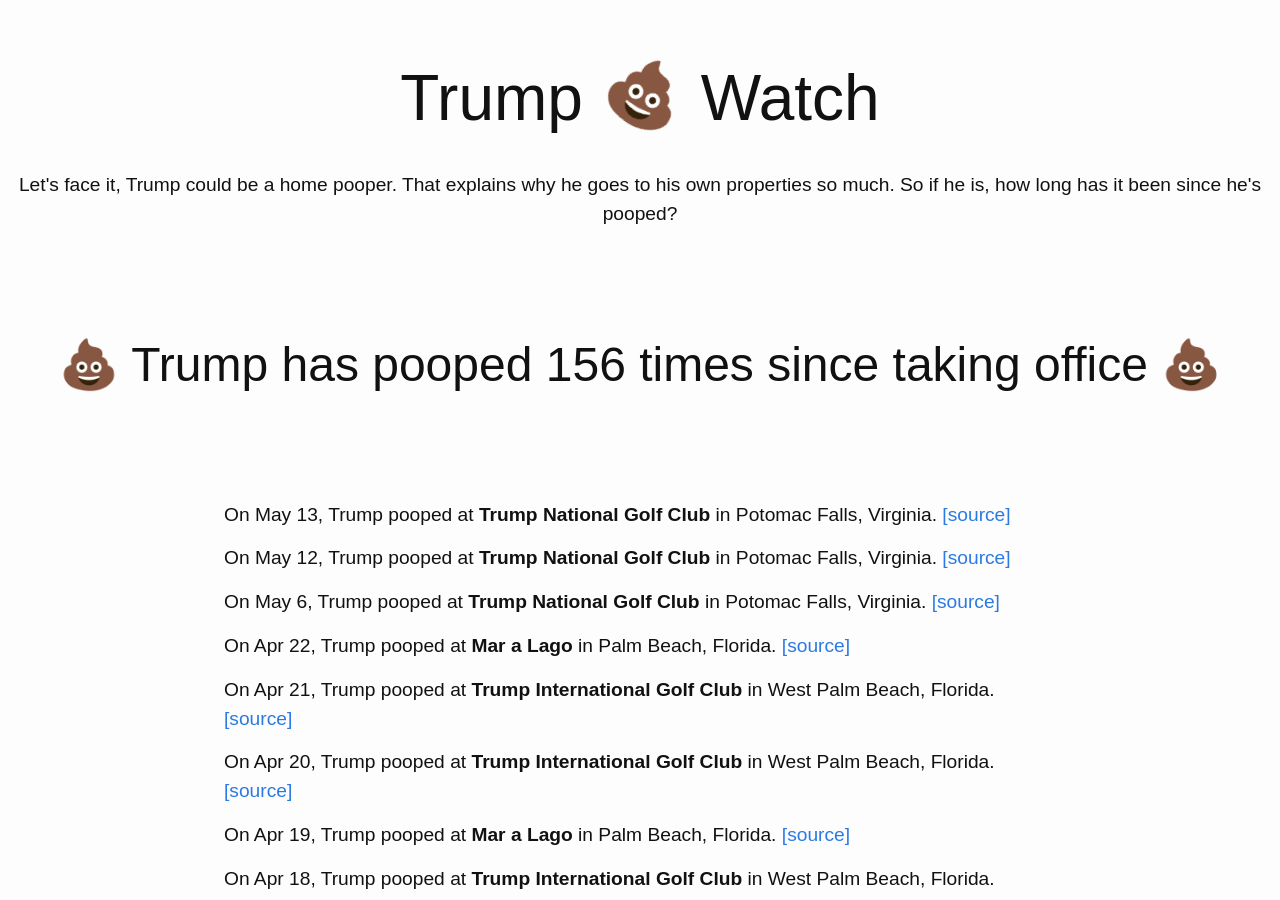
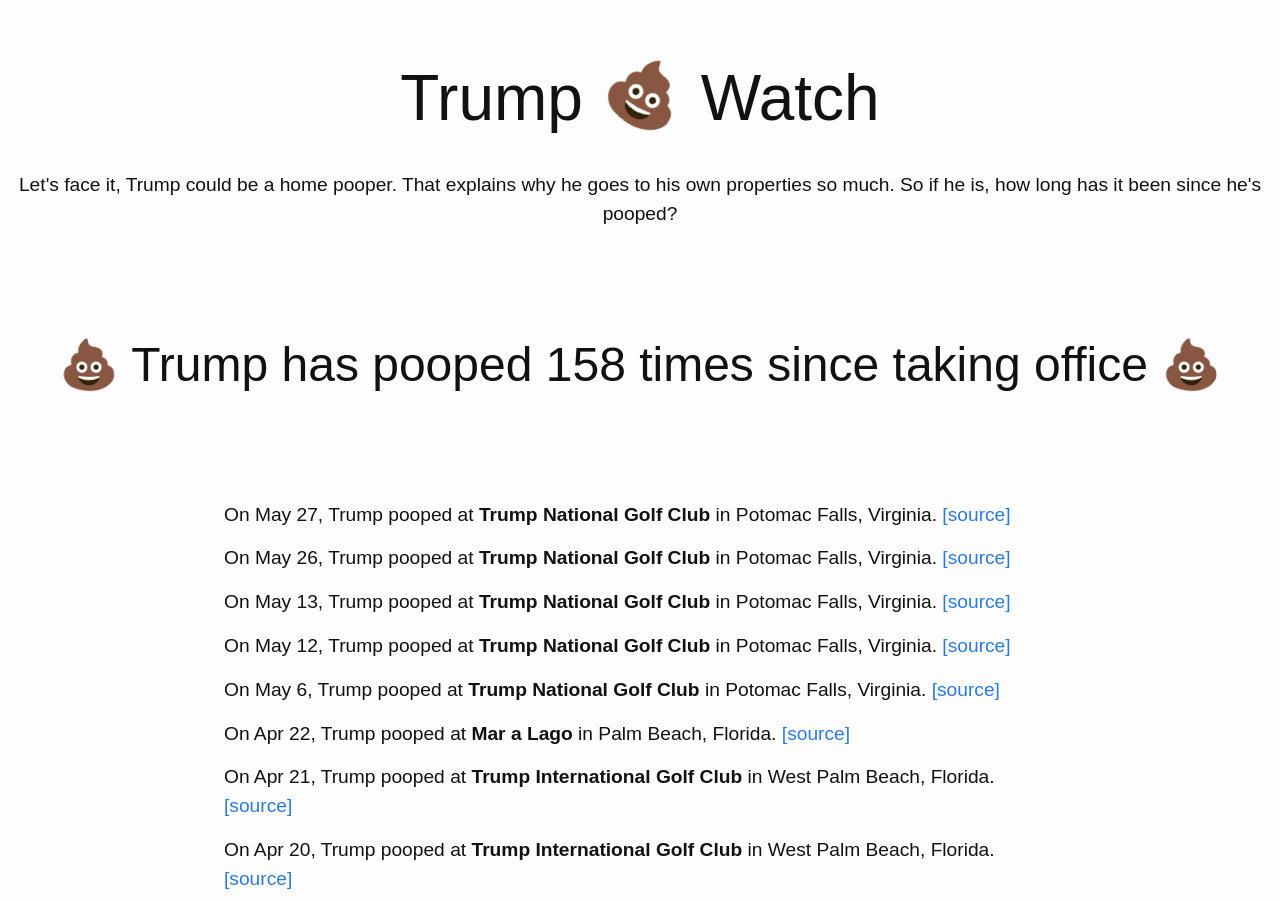
Before and after one commit to dansinker/trumppoopwatch.org, a Jekyll site: the page built from pooparchive.md, in a window 1280 px wide and 900 px high. Built offline with Jekyll 4.4.1, drawn with Linux system fonts in a browser that asks for light colours; nearby versions of some CDN libraries.

Commit message:
memorial weekend poopin

```diff
--- a/_data/trumps.yml
+++ b/_data/trumps.yml
@@ -1,4 +1,12 @@
 poops:
+- location: Trump National Golf Club
+  city: Potomac Falls, Virginia
+  date: 2018-05-27
+  link: https://publicpool.kinja.com/subject-in-town-pool-report-2-golf-1826355812
+- location: Trump National Golf Club
+  city: Potomac Falls, Virginia
+  date: 2018-05-26
+  link: https://publicpool.kinja.com/subject-pool-report-no-4-1826346938
 - location: Trump National Golf Club
   city: Potomac Falls, Virginia
   date: 2018-05-13
```
